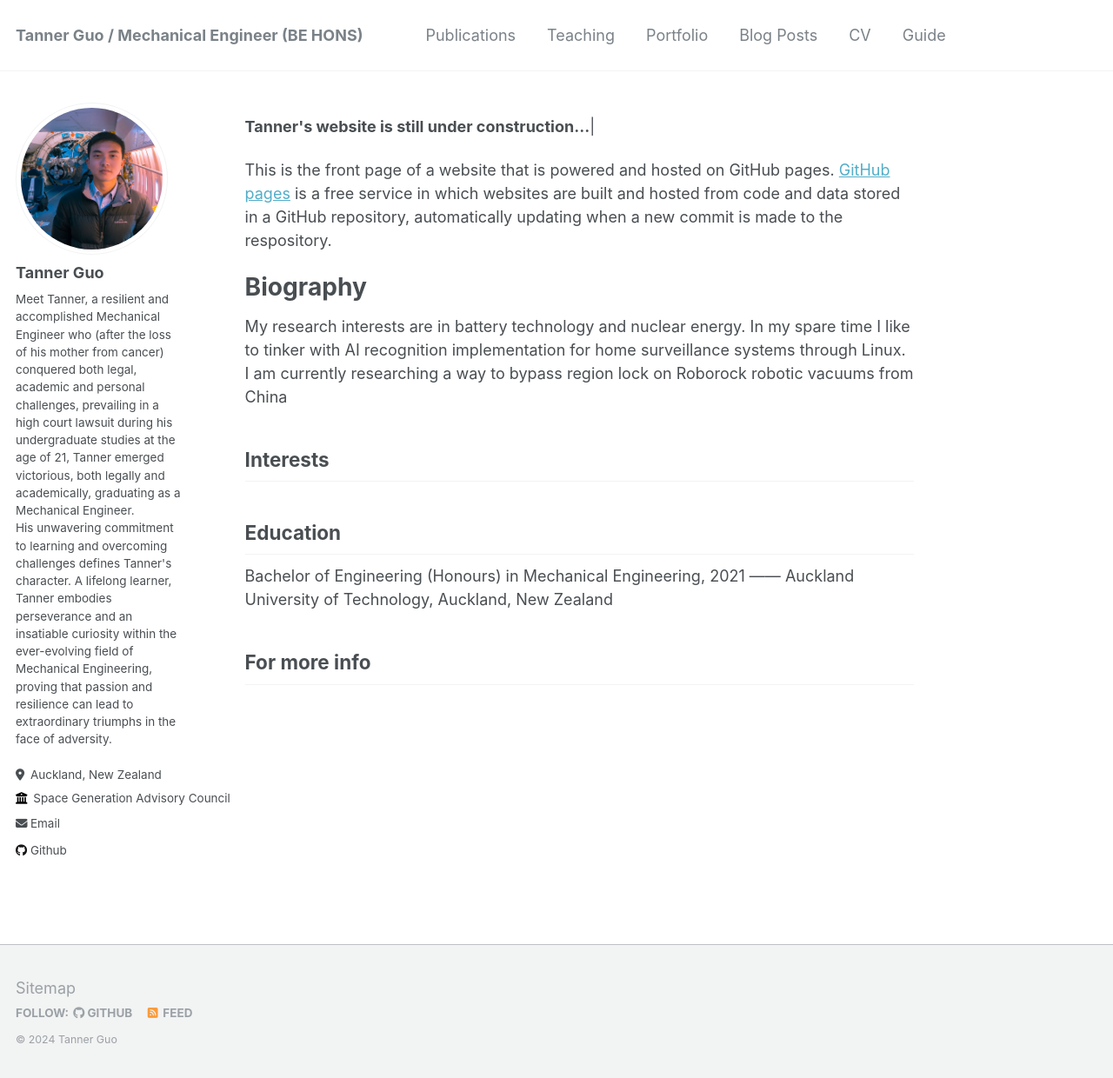
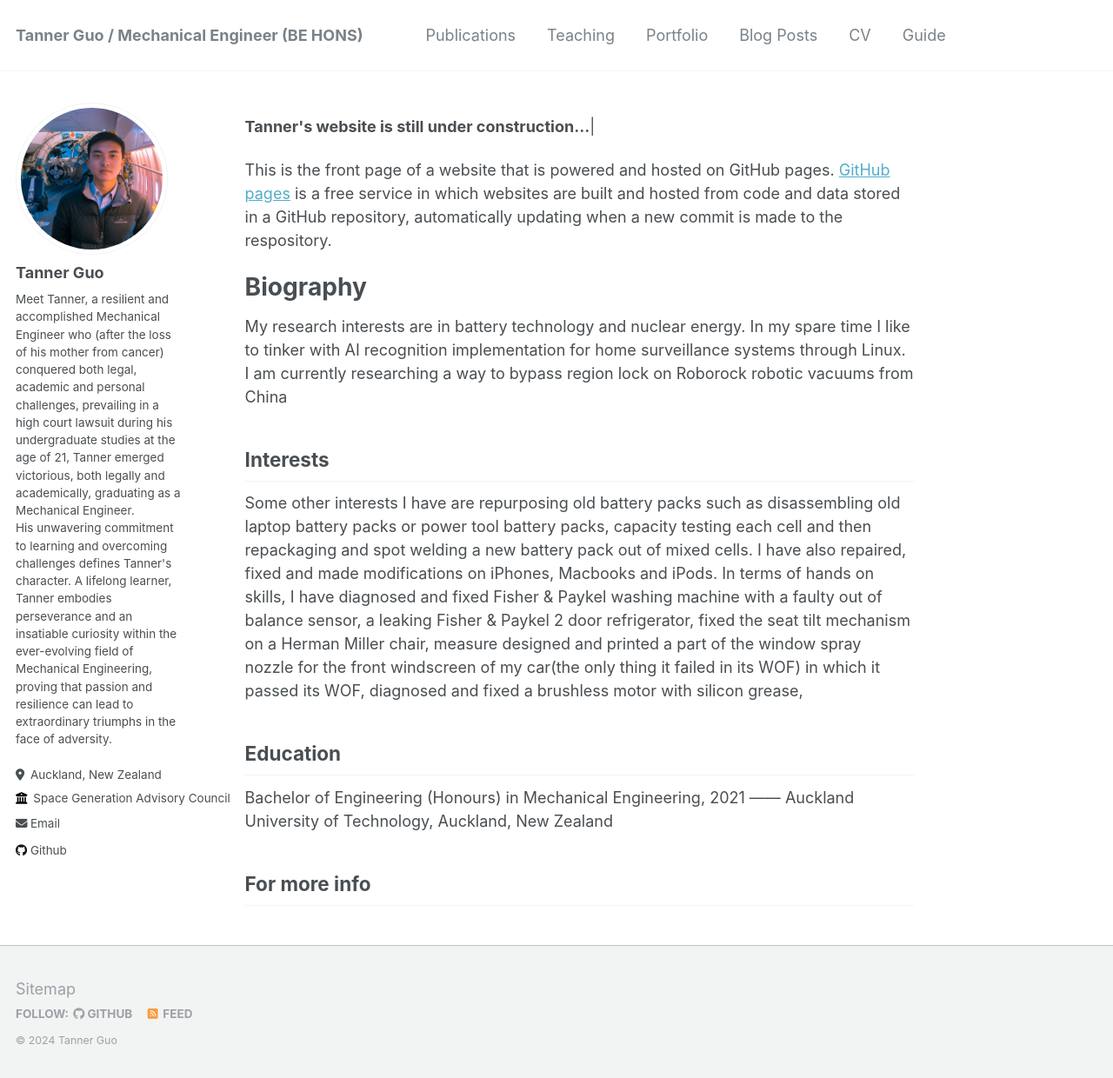
Before and after one commit to Tannerguo/tannerguo.github.io, a Jekyll site: the page built from _pages/about.md, in a window 1280 px wide and 1242 px high. Shown: the whole window at 87% size. Built offline with Jekyll 4.4.1, drawn with Linux system fonts in a browser that asks for light colours; nearby versions of some CDN libraries.

Commit message:
Update about.md

```diff
--- a/_pages/about.md
+++ b/_pages/about.md
@@ -31,7 +31,7 @@
 
 Interests
 ------
-
+Some other interests I have are repurposing old battery packs such as disassembling old laptop battery packs or power tool battery packs, capacity testing each cell and then repackaging and spot welding a new battery pack out of mixed cells. I have also repaired, fixed and made modifications on iPhones, Macbooks and iPods. In terms of hands on skills, I have diagnosed and fixed Fisher & Paykel washing machine with a faulty out of balance sensor, a leaking Fisher & Paykel 2 door refrigerator, fixed the seat tilt mechanism on a Herman Miller chair, measure designed and printed a part of the window spray nozzle for the front windscreen of my car(the only thing it failed in its WOF) in which it passed its WOF, diagnosed and fixed a brushless motor with silicon grease,
 
 Education
 ------
```
